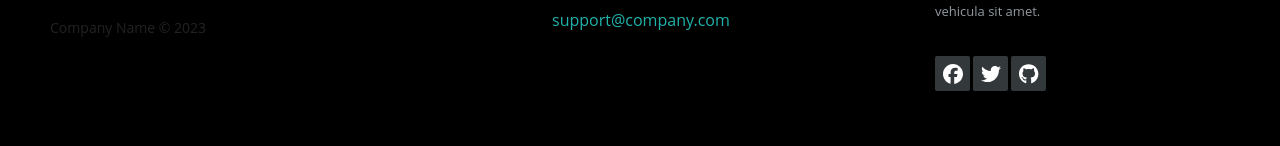
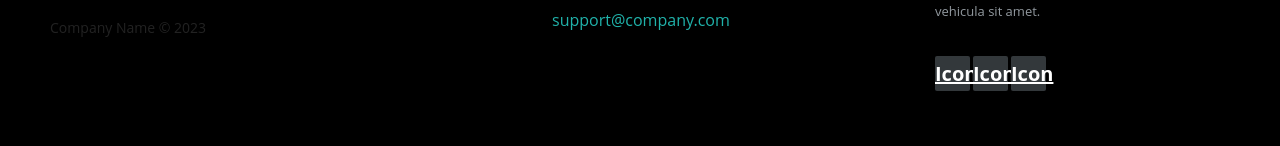
Before and after one commit to NazaeStoyko/myApp, a React (Create React App) app: page / in a window 1280 px wide. Shown: the part 369-515 px from the top of the page. Built offline with nearby package versions, Linux system fonts and the light colour scheme; no server answers.

Commit message:
Work front

```diff
--- a/src/components/footer.jsx
+++ b/src/components/footer.jsx
@@ -1,7 +1,6 @@
 import React from "react";
 import "./footer.css";
-import { FontAwesomeIcon } from "@fortawesome/react-fontawesome";
-import { faFacebook, faTwitter, faLinkedin, faGithub } from "@fortawesome/free-brands-svg-icons";
+
 
 const Footer = () => {
   return (
@@ -37,9 +36,9 @@ const Footer = () => {
           Lorem ipsum dolor sit amet, consectateur adispicing elit. Fusce euismod convallis velit, eu auctor lacus vehicula sit amet.
         </p>
         <div className="footer-icons">
-          <a href="#"><FontAwesomeIcon icon={faFacebook} /></a>
-          <a href="#"><FontAwesomeIcon icon={faTwitter} /></a>
-          <a href="https://github.com/NazaeStoyko/myApp"><FontAwesomeIcon icon={faGithub} /></a>
+          <a href="#">Icon</a>
+          <a href="#">Icon</a>
+          <a href="https://github.com/NazaeStoyko/myApp">Icon</a>
         </div>
       </div>
     </footer>
```
Also changed, not shown: package.json (+0 -8 lines).
